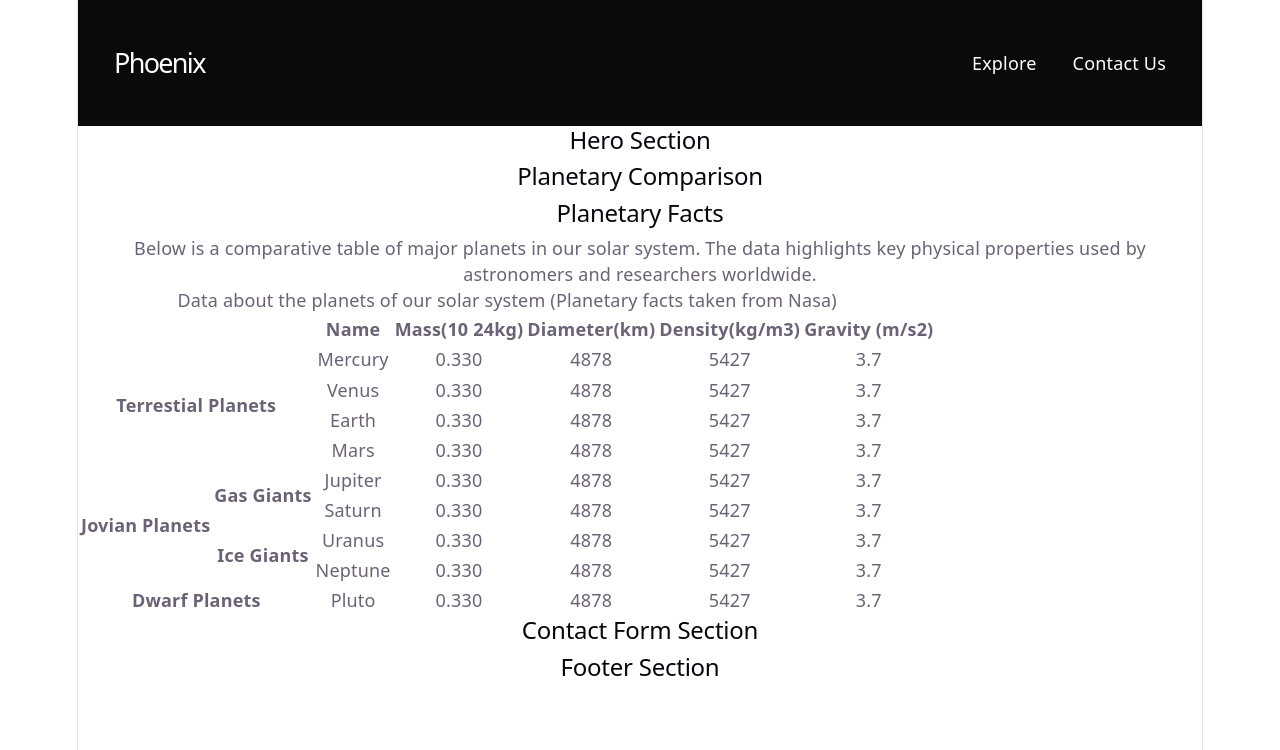
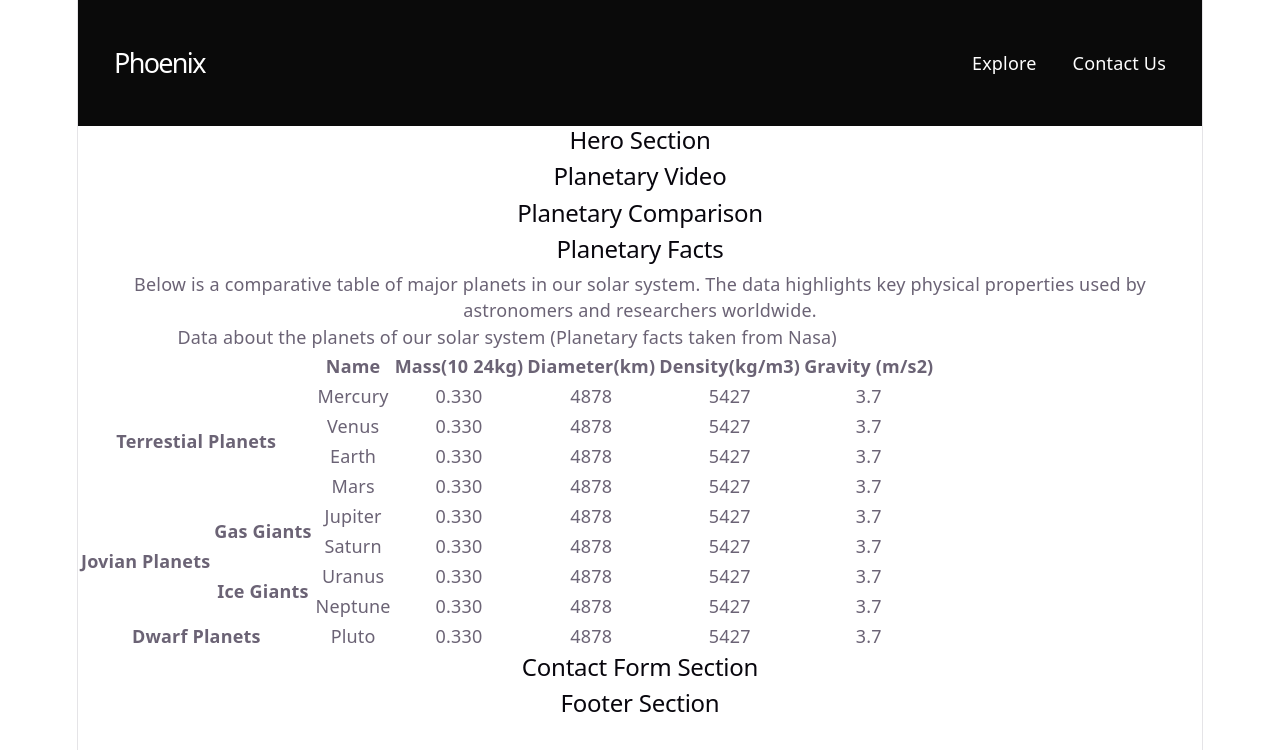
Before and after one commit to Father-rbb/Phoenix-TSA, a React (Vite) app: page / in a window 1280 px wide. Shown: the top 750 px of the page. Built offline with nearby package versions, Linux system fonts and the light colour scheme.

Commit message:
Final base structure ready for team

```diff
--- a/src/App.jsx
+++ b/src/App.jsx
@@ -1,5 +1,6 @@
 import Navbar from './components/Navbar/Navbar'
 import Hero from './components/Hero/Hero'
+import PlanetaryVideo from './components/PlanetaryVideo/PlanetaryVideo'
 import PlanetaryComparison from './components/PlanetaryComparison/PlanetaryComparison'
 import PlanetaryFacts from './components/PlanetaryFacts/PlanetaryFacts'
 import ContactForm from './components/ContactForm/ContactForm'
@@ -10,6 +11,7 @@ function App() {
     <>
       <Navbar />
       <Hero />
+      <PlanetaryVideo />
       <PlanetaryComparison />
       <PlanetaryFacts />
       <ContactForm />
--- /dev/null
+++ b/src/components/PlanetaryVideo/PlanetaryVideo.jsx
@@ -0,0 +1,9 @@
+function PlanetaryVideo() {
+  return (
+    <section id="PlanetaryVideo">
+      <h2>Planetary Video</h2>
+    </section>
+  )
+}
+
+export default PlanetaryVideo
```
